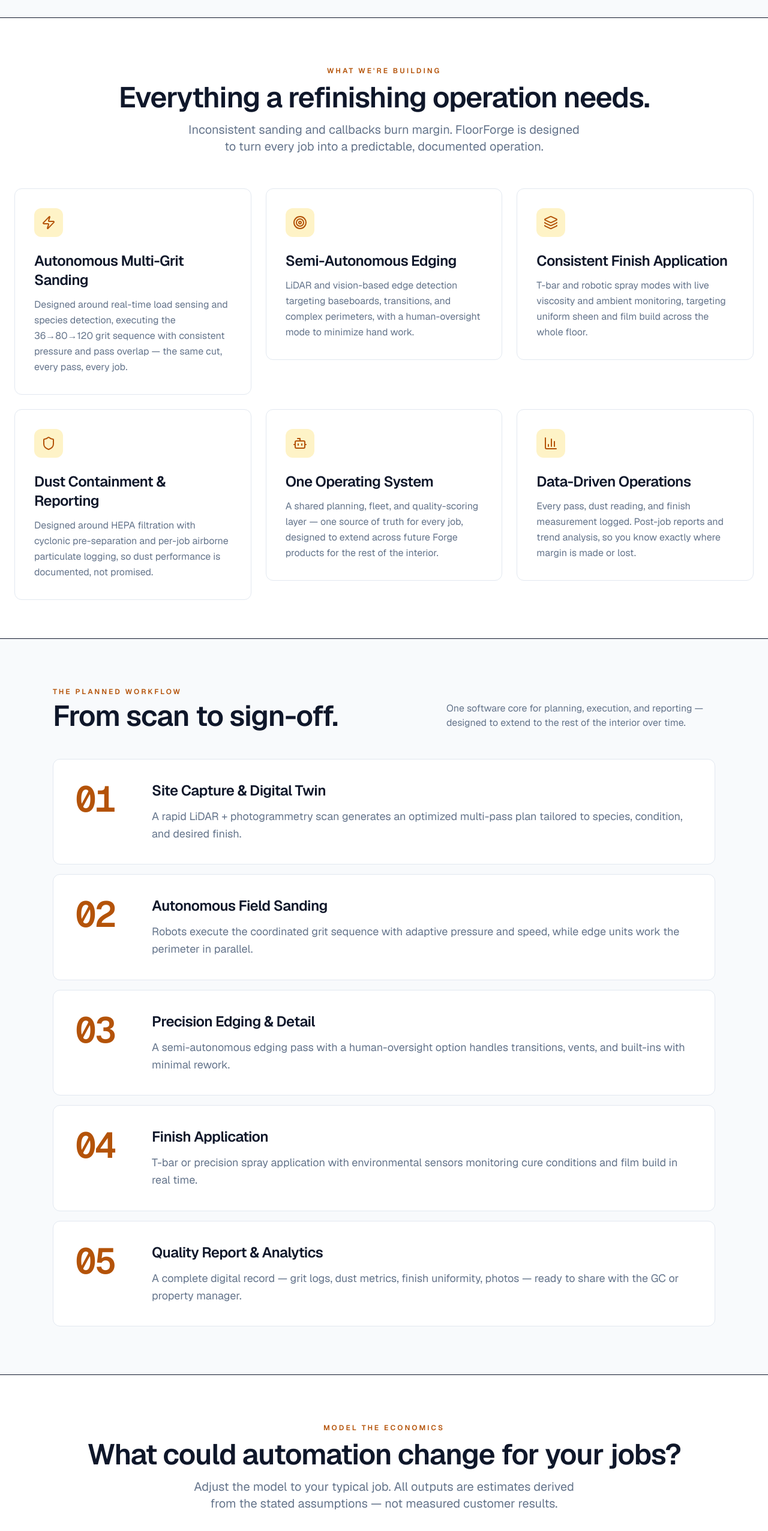
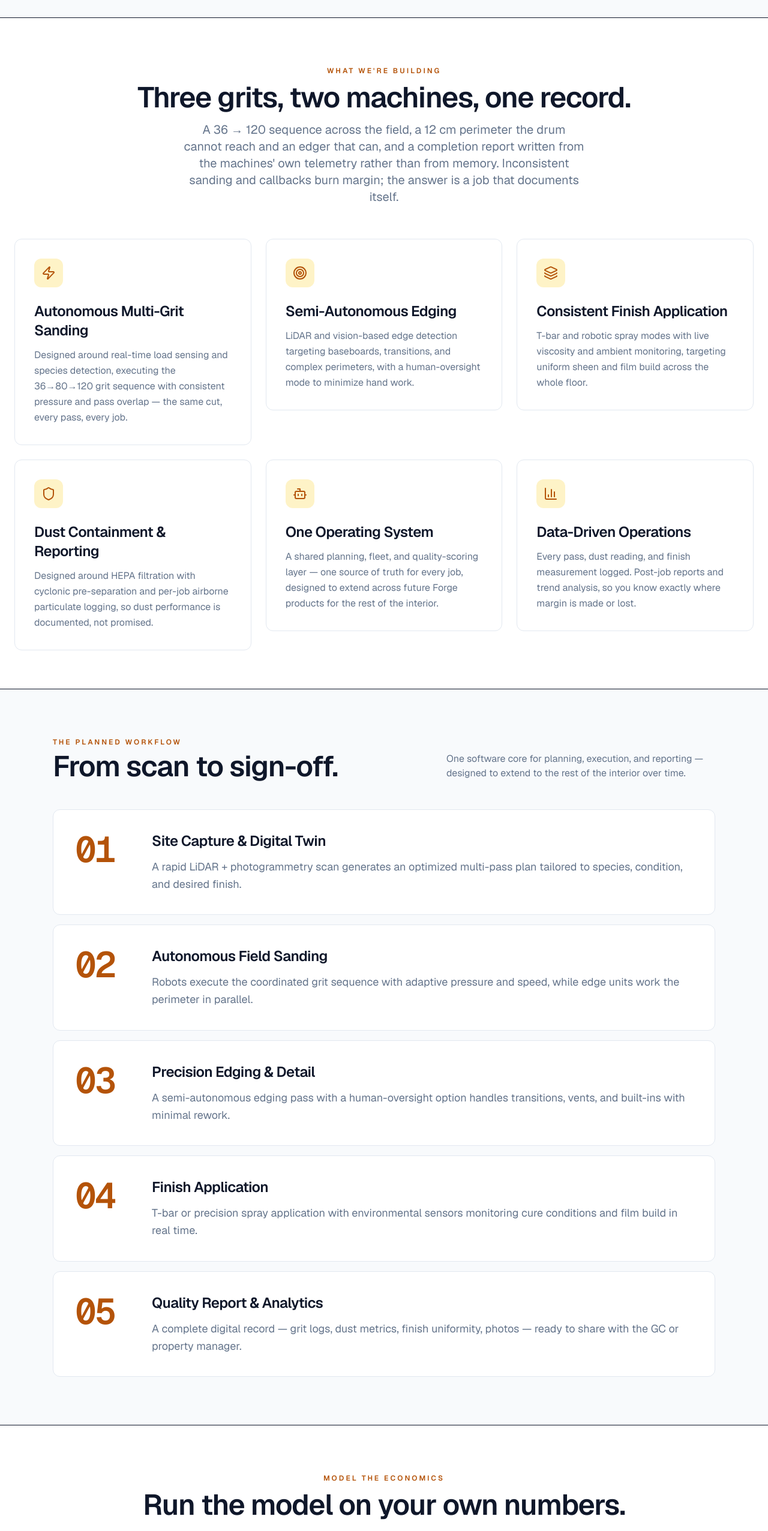
Before and after one commit to iceccarelli/floorforge-ai, a Next.js app: page / in a window 1280 px wide. Shown: the part 3920-6472 px from the top of the page at 60% size. Built offline with nearby package versions, Linux system fonts and the light colour scheme; no server answers.

Commit message:
feat: sharpen homepage copy to machine-and-number specificity; re-fix audit port

```diff
--- a/app/page.tsx
+++ b/app/page.tsx
@@ -13,8 +13,9 @@
 import Reveal from "@/components/Reveal";
 import ShowcaseCarousel from "@/components/ShowcaseCarousel";
 import Link from "next/link";
-import { ROBOTS } from "@/lib/robots";
+import { ROBOTS, getRobot } from "@/lib/robots";
 import {
+  GRIT_RANGE_LABEL,
   HARDWARE_UNIT_COST_LABEL,
   RAAS_MONTHLY_LABEL,
   RAAS_MONTHLY_LOW_USD,
@@ -394,10 +395,13 @@
       <section id="features" className="section max-w-7xl mx-auto px-6 pt-20 pb-16">
         <div className="text-center mb-14">
           <div className="text-accent text-xs tracking-[3px] font-semibold mb-3">WHAT WE&apos;RE BUILDING</div>
-          <h2 className="text-3xl sm:text-4xl lg:text-5xl tracking-[-0.03em] font-semibold">Everything a refinishing operation needs.</h2>
+          <h2 className="text-3xl sm:text-4xl lg:text-5xl tracking-[-0.03em] font-semibold">Three grits, two machines, one record.</h2>
           <p className="mt-4 text-xl text-muted-foreground max-w-2xl mx-auto">
-            Inconsistent sanding and callbacks burn margin. FloorForge is designed to
-            turn every job into a predictable, documented operation.
+            A {GRIT_RANGE_LABEL} sequence across the field, a {(getRobot("sand").edgeGapM ?? 0) * 100} cm
+            perimeter the drum cannot reach and an edger that can, and a completion
+            report written from the machines&apos; own telemetry rather than from memory.
+            Inconsistent sanding and callbacks burn margin; the answer is a job that
+            documents itself.
           </p>
         </div>
 
@@ -453,7 +457,7 @@
       <section id="roi" className="section max-w-7xl mx-auto px-6 py-20">
         <div className="text-center mb-12">
           <div className="text-accent text-xs tracking-[3px] font-semibold mb-3">MODEL THE ECONOMICS</div>
-          <h2 className="text-3xl sm:text-4xl lg:text-5xl tracking-[-0.03em] font-semibold mb-4">What could automation change for your jobs?</h2>
+          <h2 className="text-3xl sm:text-4xl lg:text-5xl tracking-[-0.03em] font-semibold mb-4">Run the model on your own numbers.</h2>
           <p className="text-xl text-muted-foreground max-w-2xl mx-auto">
             Adjust the model to your typical job. All outputs are estimates derived
             from the stated assumptions — not measured customer results.
@@ -491,11 +495,13 @@
         <div className="grid lg:grid-cols-12 gap-x-16 gap-y-10 items-center">
           <div className="lg:col-span-5">
             <div className="text-accent text-xs tracking-[3px] font-semibold mb-3">HARDWARE + SOFTWARE</div>
-            <h2 className="text-3xl sm:text-4xl lg:text-5xl tracking-[-0.03em] font-semibold leading-tight mb-6">Purpose-built for the floor.</h2>
+            <h2 className="text-3xl sm:text-4xl lg:text-5xl tracking-[-0.03em] font-semibold leading-tight mb-6">Five platforms, because one machine cannot finish a floor.</h2>
             <p className="text-xl text-muted-foreground">
-              Low-profile autonomous sanders, serious dust systems, and edge
-              intelligence — orchestrated by one software layer. These are the design
-              targets guiding development.
+              A {getRobot("sand").workingWidthM.toFixed(2)} m drum leaves a band at every
+              wall it physically cannot cut, so the edger is not an accessory — it is
+              half the job. Scanning, coating and plank placement follow the same
+              logic: each platform exists because a specific step needs a different
+              machine. All figures are design targets guiding development.
             </p>
 
             <div className="mt-8">
@@ -797,9 +803,11 @@
       {/* FINAL CTA */}
       <section className="bg-primary py-16 text-white">
         <div className="max-w-4xl mx-auto px-6 text-center">
-          <h2 className="text-3xl sm:text-4xl lg:text-5xl tracking-[-0.03em] font-semibold">The floor is the next frontier.</h2>
+          <h2 className="text-3xl sm:text-4xl lg:text-5xl tracking-[-0.03em] font-semibold">The pilot decides what this becomes.</h2>
           <p className="mt-4 text-xl sm:text-2xl text-white/80 tracking-tight">
-            Autonomous refinishing is coming. Decide whether you shape it or react to it.
+            Unit economics, the grit sequence, what the report has to prove — none of it
+            is settled, and pilot partners are the people who settle it. Loaner unit at
+            no hardware cost, preferential launch pricing, and a say in the machine.
           </p>
 
           <div className="mt-9 flex flex-col sm:flex-row gap-4 justify-center">
--- a/audit/scripts/viewports.mjs
+++ b/audit/scripts/viewports.mjs
@@ -26,6 +26,12 @@
   "/operator/jobs",
 ];
 
+// 3111 — and `npm run audit:serve` serves on 3111 to match.
+//
+// This defaulted to 3111 while `npm run start` (plain `next start`) serves on
+// 3000, so `npm run start & npm run audit` could never connect: the audit sat
+// for its full 120s timeout against a port nothing was listening on. The two
+// halves of the instruction were never able to meet.
 export const BASE = process.env.AUDIT_BASE_URL ?? "http://localhost:3111";
 
 /**
@@ -51,8 +57,9 @@
   }
   throw new Error(
     `${url} did not respond within ${timeoutMs / 1000}s — is the server running?\n` +
-      `  npm run build && npx next start -p 3000 &\n` +
-      `  AUDIT_BASE_URL=http://localhost:3000 node audit/scripts/<script>.mjs\n` +
+      `  npm run build\n` +
+      `  npm run audit:serve &     # serves on 3111, the port this suite uses\n` +
+      `  or point it elsewhere: AUDIT_BASE_URL=... npm run audit\n` +
       `  last error: ${lastErr}`
   );
 }
--- a/package.json
+++ b/package.json
@@ -8,9 +8,10 @@
     "start": "next start",
     "lint": "eslint",
     "audit": "node audit/scripts/axe-scan.mjs && node audit/scripts/responsive.mjs && node audit/scripts/overflow.mjs && node audit/scripts/tap-targets.mjs && node audit/scripts/structure.mjs && node audit/scripts/input-font-size.mjs && node audit/scripts/reduced-motion.mjs && node audit/scripts/token-contrast.mjs && node audit/scripts/parse-check.mjs",
-    "audit:setup": "npx --yes playwright@1.62.1 install chromium",
+    "audit:setup": "playwright-core install chromium",
     "audit:a11y": "node audit/scripts/axe-scan.mjs",
-    "audit:responsive": "node audit/scripts/responsive.mjs"
+    "audit:responsive": "node audit/scripts/responsive.mjs",
+    "audit:serve": "next start -p 3111"
   },
   "dependencies": {
     "@clerk/nextjs": "^6.9.6",
```
Also changed, not shown: audit/README.md.
